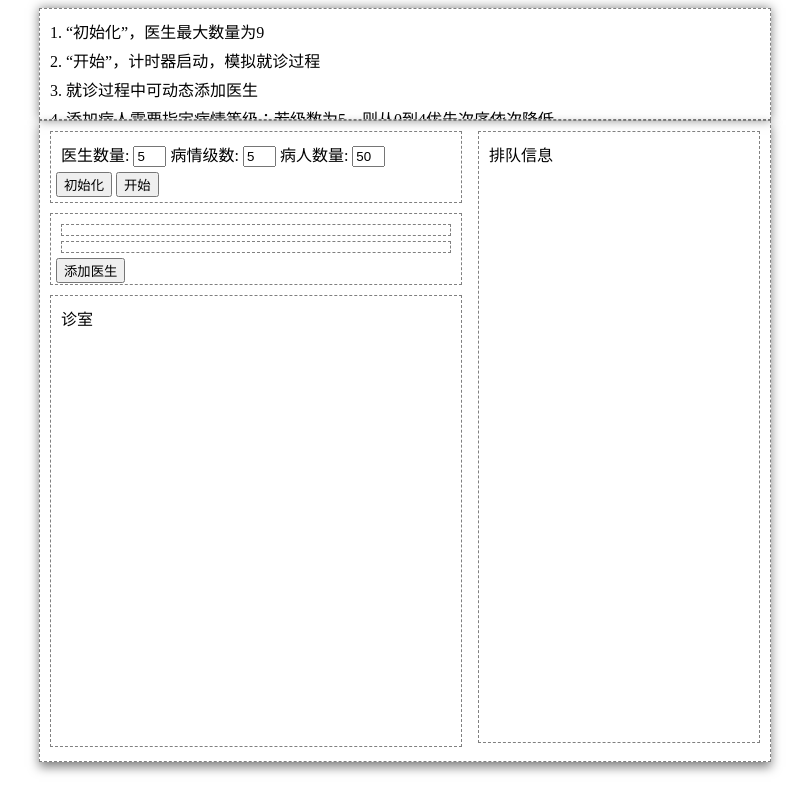
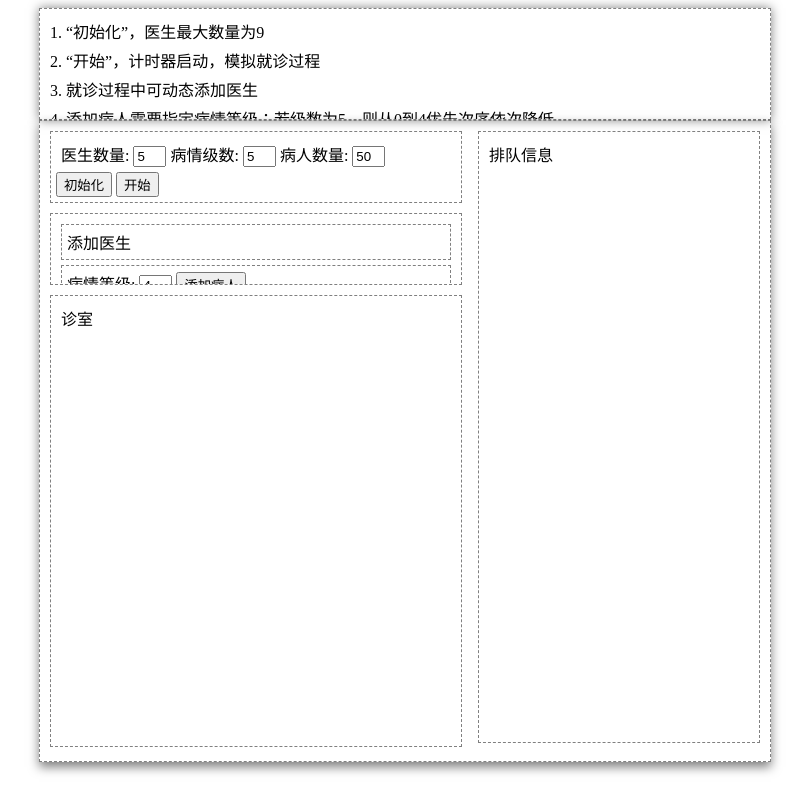
Before and after one commit to XiaYoung/DS_homework, a plain HTML site: page index.html in a window 1280 px wide. Shown: the whole page, without its empty margins (235-1044 px from the left). Drawn offline with Linux system fonts and the light colour scheme.

Commit message:
Update index.html

```diff
--- a/index.html
+++ b/index.html
@@ -12,7 +12,7 @@
   		overflow:auto;
 
     }
-    p{
+    p {
     	margin: 5px;
   		padding: 0;
     }
@@ -80,10 +80,12 @@
 		<p>排队信息</p>
 	</div>
 	<div id="addArea">
-		<div id="addDocArea"></div>
-		<div id="addPatArea"></div>
-		<button id="addDoctorBtn" onclick="addDoctor()">添加医生</button>
-		<p>病情等级: <input type="text" id="patientLevel" value="4" size="1"/> <button id="addPatientBtn" onclick="addPatient()">添加病人</button> </p>
+		<div id="addDocArea"onclick="addDoctor()">添加医生</div>
+		<div id="addPatArea">
+			病情等级:
+			<input type="text" id="patientLevel" value="4" size="1"/>
+			<button id="addPatientBtn" onclick="addPatient()">添加病人</button>
+		</div>
 	</div>
 	<div id="offices">
 		<p>诊室</p>
@@ -315,7 +317,6 @@
 
 	//完毕 结束看病，并且医生进入空闲队列，叫号
  	function finish(doctor){
-
  		//医生入队，防止重复入队
  		if (document.getElementById(doctor.name+"countTime").value != -1) {
 	 		doctorQueue.Enqueue(doctor);
@@ -362,7 +363,6 @@
 		displayInfo();
 	}
 
-
 	//新医生加入
 	function addDoctor(){
 	    var doctor = new Doctor( "Doctor_" + doctorNum );
@@ -382,11 +382,6 @@
 		setTimeout(function(){nextPatient();},1000); //延迟叫号
 	}
 
-//============运行
-
-
-
-
 </script>
 </body>
 </html>
```
Lines whose indentation alone changed are shown as unchanged.
